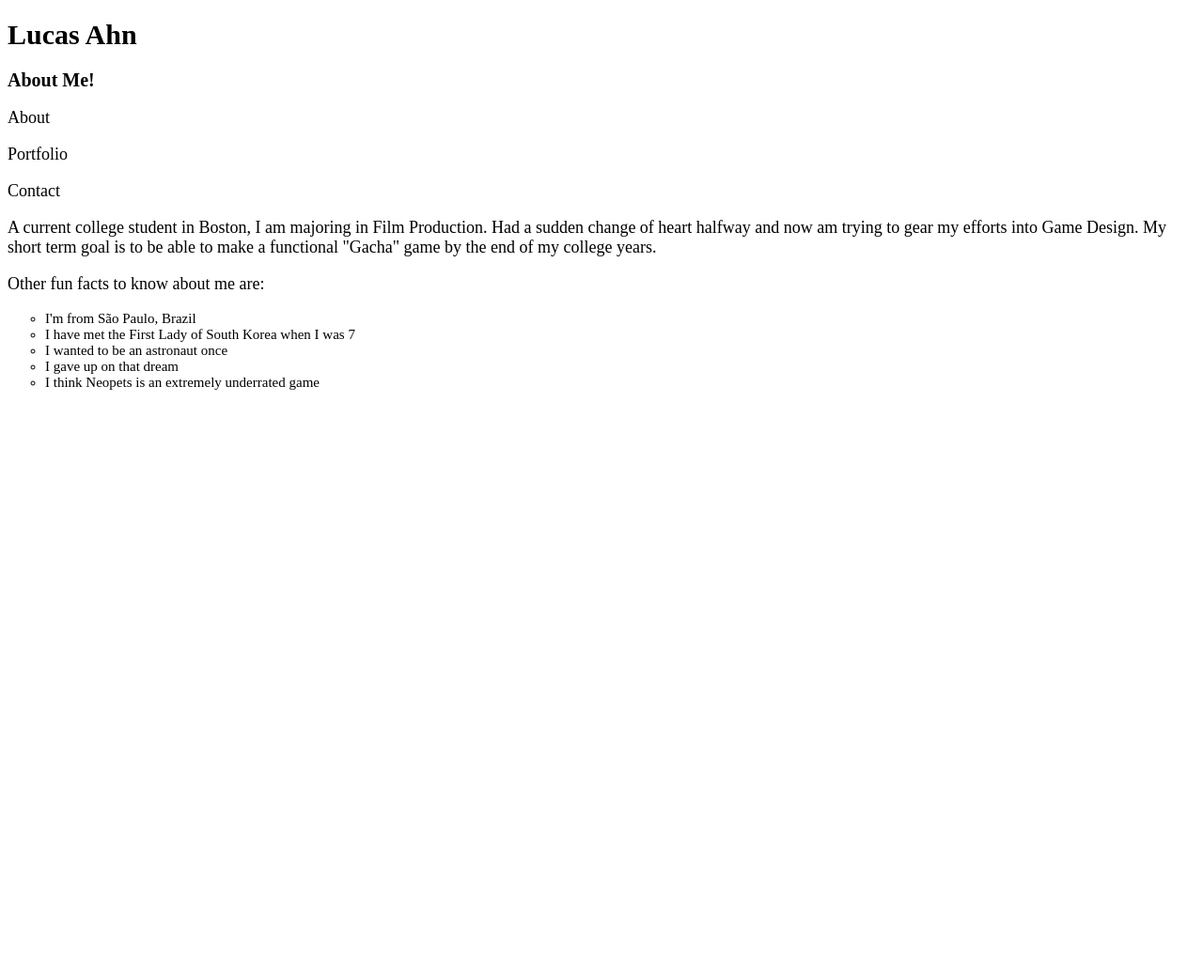
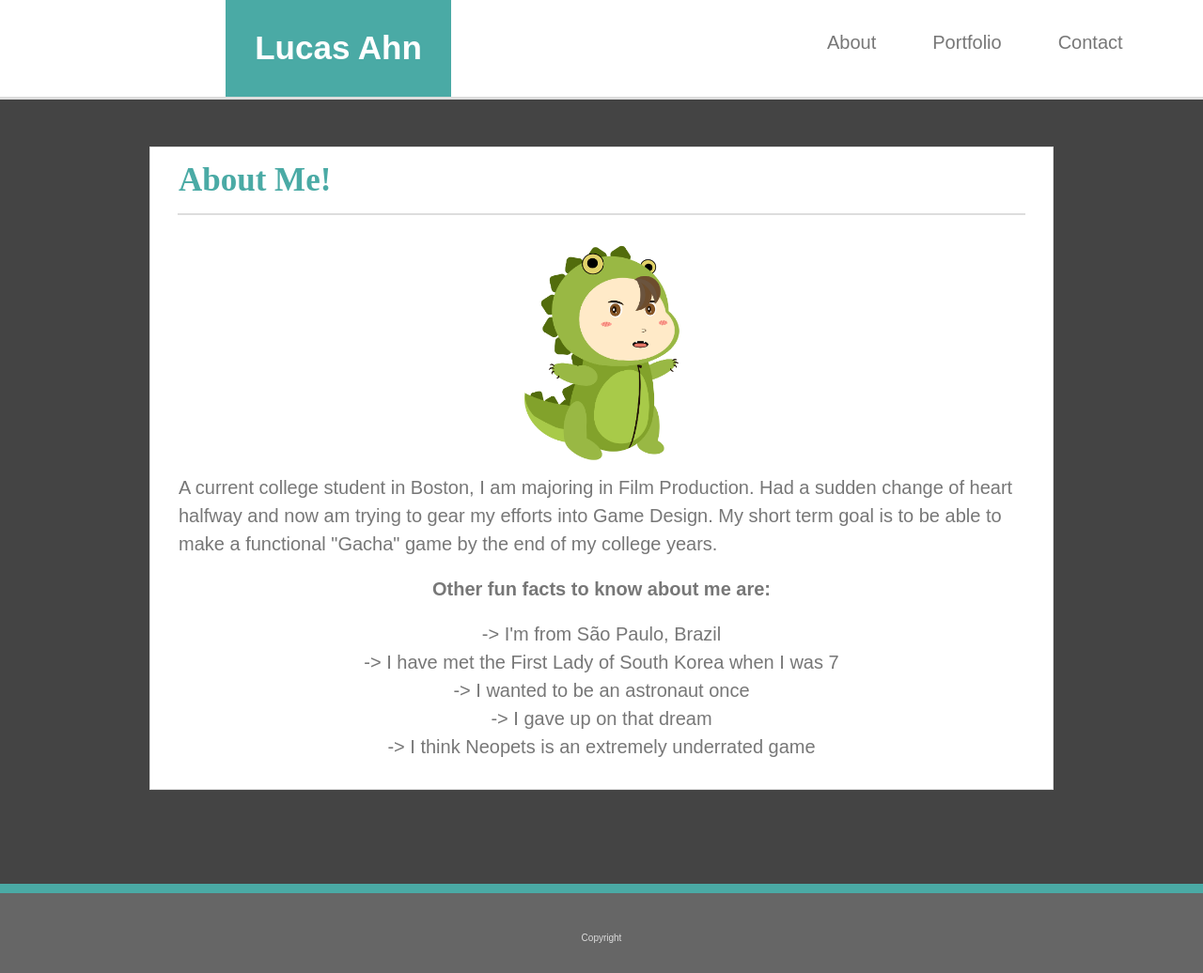
Before and after one commit to lucahn/Basic-Portfolio, a plain HTML site: page index.html in a window 1280 px wide. Shown: the whole page at 94% size. Before the commit the page ends 800 px from the top, so only its background shows below. Drawn offline with Linux system fonts and the light colour scheme.

Commit message:
finalizing

```diff
--- a/assets/css/style.css
+++ b/assets/css/style.css
@@ -1,22 +1,203 @@
 * {
-    font: "Times New Roman";
+    margin: 0;
+    padding: 0;
+    border: 0;
+    outline: 0;
+    font-size: 100%;
+    vertical-align: baseline;
+    background: transparent;
+}
+
+body {
+    /* line below does not seem to work */
+    /* background: url("assets/images/funky-lines.png"); */
+    background-color: #444444;
+}
+
+#ul1 {
+    list-style-type: none;
+    margin-top: 0px;
+    margin-bottom: 50px;
+    padding: 0;
+    overflow: hidden;
+    text-align: center;
+    background-color: #ffffff;
+    border-bottom: 3px solid #dddddd;
+}
+
+#li1 {
+    display: inline;
+}
+
+#dfli {
+    float: left;
+    color: #ffffff;
+    background-color: #4aaaa5;
+    margin-left: 240px;
+    margin-top: 0px;
+    width: 190px;
+    padding: 25px;
+    display: flex;
+    flex-direction: column;
+    font-size: 35px;
+}
+
+a {
+    margin-top: 0px;
+    display: block;
+    padding: 8px;
+    background-color: #ffffff;
+    float: left;
+    font-size: 20px;
+    padding: 30px;
+    font-family: 'Arial', 'Helvetica Neue', Helvetica, sans-serif;
+}
+
+        a:link {
+            color: #777777;
+            text-decoration: none;
+        }
+
+        a:visited {
+            color: #777777;
+            text-decoration: none;
+
+        }
+
+        a:hover {
+            color: #777777;
+            text-decoration: none;
+        }
+
+        a:active {
+            color: #777777;
+            text-decoration: none;
+        }
+
+#aboutlink {
+    margin-left: 370px;
+}
+
+#portfoliolink {
+    border-right: 1px solid #dddddd;
+    border-left: 1px solid #dddddd;
+    width: 0px;
+    height: 20px;
+}
+
+.middle{
+    text-align: center;
+}
+
+.mainbody {
+    /* box-sizing: border-box; */
+    /* position: relative; */
+    margin: auto;
+    background-color: #ffffff;
+    width: 960px;
+    margin-top: auto;
+    margin-left: auto;
+    border: 1px solid #dddddd;
+    display: flex;
+    flex-direction: column;
+}
+
+#hr {
+    border: 1px solid #dddddd;
+    width: 900px;
+    height: 0px;
+    align-self: center;
+    margin: 15px;
+}
+
+#aboutme {
+    width: 900px;
+    align-self: center;
+    align-content: left;
+    color: #4aaaa5;
+    font-size: 35px;
+    padding-top: 15px;
+}
+
+#dinoimage {
+    width: 18%;
+    height: 18%;
+    float: left;
+    /* cannot seem to make the text and image float next to each other */
+    /* padding-left: 30px;
+    padding-right: 10px; */
+    padding-top: 15px;
+    padding-bottom: 10px;
+    margin-left: auto;
+    margin-right: auto;
+}
+
+#floatleft {
+    float: left;
+    padding-left: 30px;
+    padding-right: 30px;
 }
 
 p {
-    font-size: 18px;
-}
-
-h1 {
-    font-size: 30px;
-    font-weight: bolder;
-}
-
-h2 {
+    font-family: 'Arial', 'Helvetica Neue', Helvetica, sans-serif;
     font-size: 20px;
-    font-weight: bold;
+    color: #777777;
+    line-height: 1.5;
+    width: auto;
+    height: auto;
+    overflow: hidden;
 }
 
 li {
-    font-size: 15px;
-    list-style: circle;
+    font-family: 'Arial', 'Helvetica Neue', Helvetica, sans-serif;
+    font-size: 20px;
+    color: #777777;
+    line-height: 1.5;
+    list-style-type: none;
 }
+
+#ul2 {
+    padding-bottom: 30px;
+}
+
+.whitetext {
+    color: #dddddd;
+    font-size: 10px;
+}
+
+.input {
+    color: #777777;
+    border: 1.5px solid #dddddd;
+    align-self: center;
+    text-align: initial;
+    width: 900px;
+    height: 30px;
+    margin-bottom: 15px;
+    margin-top: 5px;
+}
+
+#messageinput {
+    height: 250px;
+    display: flex;
+    flex-direction: column;
+    margin-bottom: 35px;
+}
+
+.displaytext {
+    font-size: 20px;
+    color: #777777;
+    margin-left: 26px;
+}
+
+#footerbox {
+    height: 40px;
+    margin-top: 100px;
+    margin-bottom: 0px;
+    padding-top: 40px;
+    padding-bottom: 5px;
+    overflow: hidden;
+    text-align: center;
+    font-family: 'Times New Roman', Times, serif;
+    background-color: #666666;
+    border-top: 10px solid #4aaaa5;
+}
--- a/index.html
+++ b/index.html
@@ -4,34 +4,52 @@
         <title>
             The Portfolio of Lucas Ahn
         </title>
-        <!-- <link rel="stylesheet" type="text/css" href="assets/css/reset.css"> breaking the layout-->
+
         <link rel="stylesheet" type="text/css" href="assets/css/style.css">
 
     </head>
+
+
     <body>
-        <h1>Lucas Ahn</h1>
-        <h2>About Me!</h2>
-        <p>About</p>
-        <p>Portfolio</p>
-        <p>Contact</p>
+
         <div>
-        <p>
+            <ul id="ul1">
+                <li id="dfli"><strong>Lucas Ahn</strong></li>
+                <li id="li1"><a id="aboutlink" href="index.html">About</a></li>
+                <li id="li1"><a href="portfolio.html">Portfolio</a></li>
+                <li id="li1"><a href="contact.html">Contact</a></li>
+            </ul>
+        </div>
+    <!-- - - - - -->
+        <div class="mainbody">
+            <h2 id="aboutme">About Me!</h2>
+
+            <div id="hr"></div>
+
+            <img id="dinoimage" src="assets/images/dino.png" alt="Dino Boy">
+                <p id="floatleft">
                     A current college student in Boston, I am majoring in Film Production.
                     Had a sudden change of heart halfway and now am trying to gear my efforts into Game Design.
                     My short term goal is to be able to make a functional "Gacha" game by the end of my college years.
                 </p>
+            <br>
+                <p class="middle">
+                    <strong>Other fun facts to know about me are: </strong>
+                </p>
+            <br>
+                <p>
+                    <ul id="ul2" class="middle">
+                        <li>-> I'm from São Paulo, Brazil</li>
+                        <li>-> I have met the First Lady of South Korea when I was 7</li>
+                        <li>-> I wanted to be an astronaut once</li>
+                        <li>-> I gave up on that dream</li>
+                        <li>-> I think Neopets is an extremely underrated game</li>
+                    </ul>
+                </p>
         </div>
-    <div>
-        <p>
-            Other fun facts to know about me are:
-        </p>
-        <ul>
-            <li>I'm from São Paulo, Brazil</li>
-            <li>I have met the First Lady of South Korea when I was 7</li>
-            <li>I wanted to be an astronaut once</li>
-            <li>I gave up on that dream</li>
-            <li>I think Neopets is an extremely underrated game</li>
-        </ul>
+
+        <div id="footerbox">
+            <p class="whitetext">Copyright</p>
         </div>
 
     </body>
```
Also changed, not shown: contact.html (+43 -0 lines), portfolio.html (+38 -0 lines), assets/images/dino.png (added), assets/images/funky-lines.png (added), 2 other files. Lines whose indentation alone changed are shown as unchanged.
